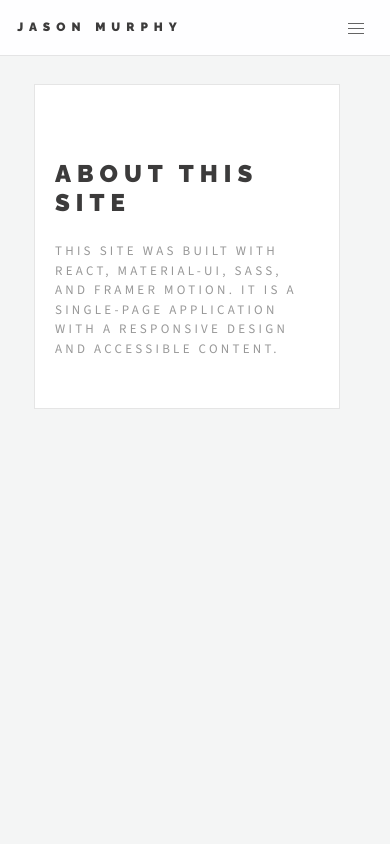
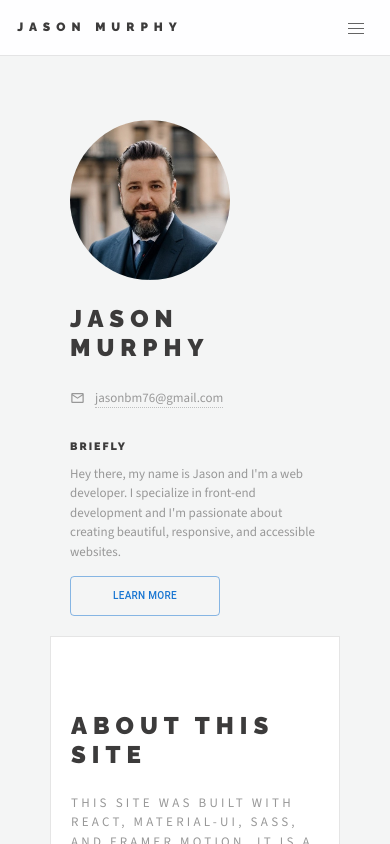
Before and after one commit to Jasonbm76/jasonbmurphy_tech, a React (Vite) app: page / in a window 390 px wide. Shown: the top 844 px of the page. Built offline with nearby package versions, Linux system fonts and the light colour scheme.

Commit message:
Expand on briefly section

```diff
--- a/src/app.scss
+++ b/src/app.scss
@@ -23,6 +23,10 @@ a {
   color: inherit;
 }
 
+a:hover {
+  color: #2e59ba;
+}
+
 h1,
 h2,
 h3,
@@ -31,7 +35,7 @@ h5,
 h6 {
   font-family: 'Raleway', sans-serif;
   text-transform: uppercase;
-  letter-spacing: 6px;
+  letter-spacing: 2px;
   font-weight: 900;
   margin-bottom: 1em;
 }
@@ -40,14 +44,19 @@ h1 {
   margin-bottom: 0;
 }
 
+h1,
+h2 {
+  letter-spacing: 6px;
+}
+
 p {
   font-weight: 400;
   line-height: 1.5em;
   color: #989898;
-  letter-spacing: 0.25em;
   font-size: 13px;
 
   &.lead {
+    letter-spacing: 0.25em;
     text-transform: uppercase;
   }
 }
@@ -55,7 +64,8 @@ p {
 section {
   padding: 0;
   margin: 0;
-  height: 100vh;
+  height: 100%;
+  min-height: 100vh;
   width: 100vw;
   scroll-snap-align: start;
   overflow: hidden;
@@ -90,13 +100,11 @@ section {
       padding: 50px 20px;
       display: flex;
       flex-direction: column;
-      // flex-grow: 1;
-      // margin-left: 10px;
-      // height: 100vh;
+      flex-grow: 0;
 
-      @media (max-width: 899px) {
-        margin-left: 0;
-      }
+      // @media (max-width: 899px) {
+      //   margin-left: 0;
+      // }
     }
   }
 }
--- a/src/components/header/Header.jsx
+++ b/src/components/header/Header.jsx
@@ -23,11 +23,18 @@ const Header = () => {
 
   const LinkItem = ({ href, title }) => {
     return (
-      <li>
+      <motion.li
+        whileHover={{
+          scale: 1,
+          y: -5,
+          transition: { duration: 0.5 },
+        }}
+        whileTap={{ scale: 0.9 }}
+      >
         <a href={href} title={title} onClick={() => handleClick()}>
           {title}
         </a>
-      </li>
+      </motion.li>
     );
   };
 
@@ -62,11 +69,18 @@ const Header = () => {
         </div>
 
         <motion.ul className="desktopNavMenu" initial={{ opacity: 0 }} animate={{ opacity: 1 }} transition={{ duration: 0.5, delay: 0.5 }}>
-          <li>
+          <motion.li
+            whileHover={{
+              scale: 1,
+              y: -5,
+              transition: { duration: 0.5 },
+            }}
+            whileTap={{ scale: 0.9 }}
+          >
             <Link href="#" title="Home" className="homeIcon">
               <HomeOutlinedIcon />
             </Link>
-          </li>
+          </motion.li>
           <Spacer />
           {Links.map((link, index) => (
             <React.Fragment key={`spacer-${index}`}>
--- a/src/components/header/header.scss
+++ b/src/components/header/header.scss
@@ -123,6 +123,7 @@ header {
 
             &:hover {
               color: #2e59ba;
+              font-weight: 500;
             }
           }
         }
--- a/src/components/home/Home.jsx
+++ b/src/components/home/Home.jsx
@@ -1,30 +1,54 @@
 import React from 'react';
 
 import Box from '@mui/material/Box';
+import Button from '@mui/material/Button';
+import EmailOutlinedIcon from '@mui/icons-material/EmailOutlined';
 import Container from '@mui/material/Container';
 import Divider from '@mui/material/Divider';
 import Grid from '@mui/material/Grid';
 import Hidden from '@mui/material/Hidden';
 import Typography from '@mui/material/Box';
 
+import { motion } from 'framer-motion';
+
 import './home.scss';
 
 function Home() {
   return (
-    <Box sx={{ flexGrow: 1 }} className="sectionContent">
-      <Grid container spacing={2}>
-        <Hidden smDown>
-          <Grid item xs={0} sm={4} className="sectionContent-left intro">
+    <motion.div initial={{ opacity: 0 }} animate={{ opacity: 1 }} transition={{ duration: 0.5, delay: 0.5 }}>
+      <Box sx={{ flexGrow: 1 }} spacing={2} className="sectionContent">
+        <Grid container>
+          <Grid item xs={12} sm={4} className="sectionContent-left intro">
             <a className="photo" href="/">
-              <img src="../public/jason.jpeg" alt="" />
+              <img src="/jason.jpeg" alt="Photo of Jason" />
             </a>
 
-            <h2>Jason Murphy</h2>
-            <p>
-              <a href="mailto:jasonbm76@gmail.com">jasonbm76@gmail.com</a>
-            </p>
+            <Typography variant="h2" component="h2" className="intro-name">
+              Jason Murphy
+            </Typography>
+            <Typography variant="body1" component="p" className="email-info">
+              <EmailOutlinedIcon className="email-icon" />
+              <a href="mailto:jasonbm76@gmail.com" title="Send me an email" className="email-link">
+                jasonbm76@gmail.com
+              </a>
+            </Typography>
+
+            {/* <Divider className="horizontal-divider" /> */}
+
+            <Typography variant="h6" component="h6" className="briefly">
+              Briefly
+            </Typography>
+
+            <Typography variant="body1" component="p" className="briefly-content">
+              Hey there, my name is Jason and I&apos;m a web developer. I specialize in front-end development and I&apos;m passionate about creating beautiful,
+              responsive, and accessible websites.
+            </Typography>
+
+            <Button variant="outlined" className="learn-more">
+              Learn More
+            </Button>
           </Grid>
-        </Hidden>
+
           <Grid item sm={8} className="sectionContent-right home">
             <Typography variant="h2" component="h2">
               About this site
@@ -36,6 +60,7 @@ function Home() {
           </Grid>
         </Grid>
       </Box>
+    </motion.div>
   );
 }
 
--- a/src/components/home/home.scss
+++ b/src/components/home/home.scss
@@ -1,5 +1,44 @@
 h2 {
   margin-top: 1em;
+}
+
+h6 {
+  margin-top: 20px;
+}
+
+.briefly {
+  margin-top: 30px;
+}
+
+.briefly-content {
+  letter-spacing: 0;
+}
+
+.email-info {
+  display: flex;
+  align-items: center;
+}
+
+.email-icon {
+  width: 15px !important;
+  margin-right: 10px;
+}
+
+.email-link:hover {
+  color: #2e59ba;
+}
+
+.horizontal-divider {
+  padding: 25px 0;
+  width: 75%;
+  display: block;
+}
+
+.learn-more {
+  max-width: 150px;
+  font-size: 10px !important;
+  padding: 10px !important;
+  margin-top: 15px !important;
 }
 
 .photo {
```
Lines whose indentation alone changed are shown as unchanged.
